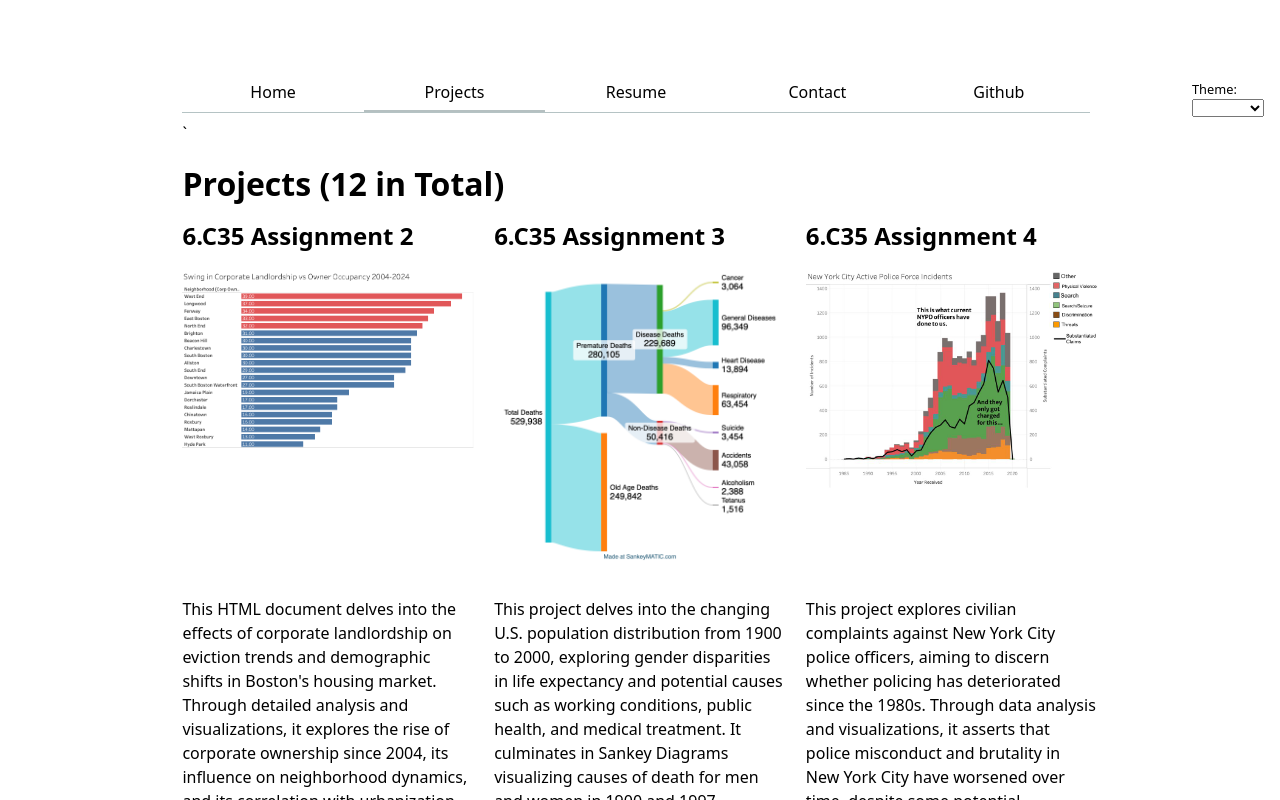
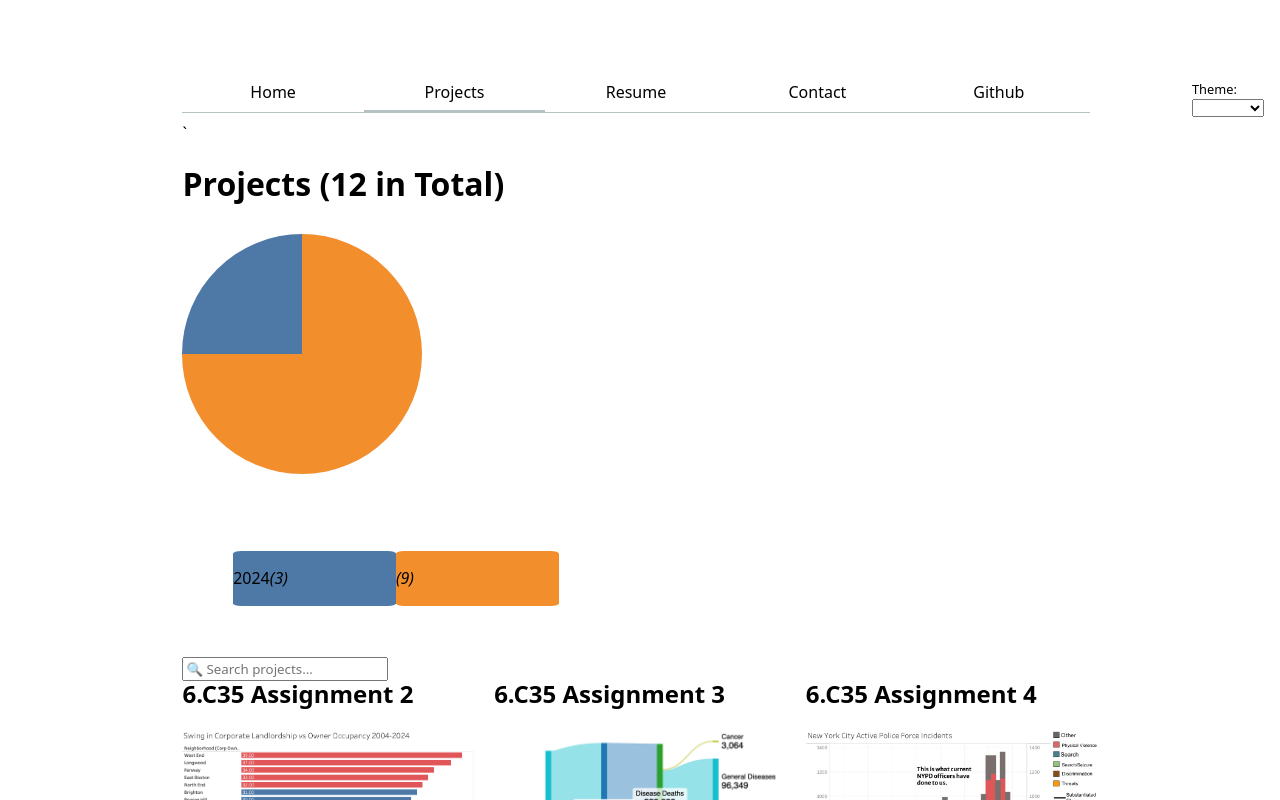
Before and after one commit to sashajh2/sasha-website, a SvelteKit app: page /projects in a window 1280 px wide. Shown: the top 800 px of the page. Built offline with nearby package versions, Linux system fonts and the light colour scheme.

Commit message:
labb 6 done

```diff
--- a/package.json
+++ b/package.json
@@ -15,5 +15,8 @@
 		"svelte": "^5.0.0-next.70",
 		"vite": "^5.0.3"
 	},
-	"type": "module"
+	"type": "module",
+	"dependencies": {
+		"d3": "^7.9.0"
+	}
 }
--- /dev/null
+++ b/src/lib/Pie.svelte
@@ -0,0 +1,101 @@
+<script>
+    import * as d3 from "d3";
+
+    let arcGenerator = d3.arc().innerRadius(0).outerRadius(50);
+    let arc = arcGenerator({
+      startAngle: 0,
+      endAngle: 2 * Math.PI,
+    });
+
+    export let data = [];
+
+    let pieData = [
+      { value: 1, label: "apples" },
+      { value: 2, label: "oranges" },
+      { value: 3, label: "mangos" },
+      { value: 4, label: "pears" },
+      { value: 5, label: "limes" },
+      { value: 5, label: "cherries" },
+    ];
+
+    let sliceGenerator = d3.pie().value((d) => d.value);
+
+    let arcData;
+    $: arcData = sliceGenerator(data);
+    let arcs;
+    $: arcs = arcData.map((d) => arcGenerator(d));
+
+    let colors = d3.scaleOrdinal(d3.schemeTableau10);
+
+    export let selectedIndex = -1;
+  </script>
+
+  <div class="container">
+    <svg viewBox="-50 -50 100 100">
+      {#each arcs as arc, index}
+        <path
+          d={arc}
+          fill={colors(index)}
+          class:selected={selectedIndex === index}
+          on:click={(e) => (selectedIndex = selectedIndex === index ? -1 : index)}
+        />
+      {/each}
+    </svg>
+
+    <ul class="legend">
+      {#each data as d, index}
+        <li style="--color: {colors(index)}">
+          <span class="swatch"></span>
+          {d.label} <em>({d.value})</em>
+        </li>
+      {/each}
+    </ul>
+  </div>
+
+  <style>
+    .legend {
+      display: grid;
+      grid-template-columns: repeat(auto-fill, minmax(9em, 1fr));
+      padding: 5%;
+      margin: 5px;
+    }
+
+    .container {
+      flex: 1;
+      align-items: center;
+    }
+
+    li {
+      aspect-ratio: 3/1;
+      border-radius: 5%;
+      display: flex;
+      align-items: center;
+      background-color: var(--color);
+    }
+    svg {
+      max-width: 15em;
+      margin-block: 2em;
+      display: grid;
+
+      /* Do not clip shapes outside the viewBox */
+      overflow: visible;
+    }
+
+    .selected {
+      --color: oklch(60% 45% 0) !important;
+
+      &:is(path) {
+        fill: black;
+      }
+    }
+
+    svg:has(path:hover) {
+      path:not(:hover) {
+        opacity: 50%;
+      }
+    }
+
+    path {
+      transition: 300ms;
+    }
+  </style>
--- a/src/lib/Project.svelte
+++ b/src/lib/Project.svelte
@@ -1,7 +1,6 @@
 <script>
     export let info = {};
     export let hLevel = 2;
-    let p = info;
 </script>
 <style>
     article {
@@ -10,7 +9,8 @@
     }
 </style>
 <article>
-    <svelte:element this={"h" + hLevel}>{ p.title }</svelte:element>
-    <img src={p.image} alt="">
-    <p>{p.description}</p>
+    <svelte:element this={"h" + hLevel}>{ info.title }</svelte:element>
+    <img src={info.image} alt="">
+    <p>{info.description}</p>
+    <p>{info.year}</p>
 </article>
--- a/src/lib/projects.json
+++ b/src/lib/projects.json
@@ -2,17 +2,20 @@
     {
         "title": "6.C35 Assignment 2",
         "image": "images/corp/Corp Surplus Swing.png",
-        "description": "This HTML document delves into the effects of corporate landlordship on eviction trends and demographic shifts in Boston's housing market. Through detailed analysis and visualizations, it explores the rise of corporate ownership since 2004, its influence on neighborhood dynamics, and its correlation with urbanization and racial demographics, shedding light on housing disparities and community dynamics in urban areas."
+        "description": "This HTML document delves into the effects of corporate landlordship on eviction trends and demographic shifts in Boston's housing market. Through detailed analysis and visualizations, it explores the rise of corporate ownership since 2004, its influence on neighborhood dynamics, and its correlation with urbanization and racial demographics, shedding light on housing disparities and community dynamics in urban areas.",
+        "year": "2024"
     },
     {
         "title": "6.C35 Assignment 3",
         "image": "images/a3/Men_1900.png",
-        "description": "This project delves into the changing U.S. population distribution from 1900 to 2000, exploring gender disparities in life expectancy and potential causes such as working conditions, public health, and medical treatment. It culminates in Sankey Diagrams visualizing causes of death for men and women in 1900 and 1997, providing insights into mortality trends and gender differences in lifespan."
+        "description": "This project delves into the changing U.S. population distribution from 1900 to 2000, exploring gender disparities in life expectancy and potential causes such as working conditions, public health, and medical treatment. It culminates in Sankey Diagrams visualizing causes of death for men and women in 1900 and 1997, providing insights into mortality trends and gender differences in lifespan.",
+        "year": "2024"
     },
     {
         "title": "6.C35 Assignment 4",
         "image": "images/a4/Police Brutality.jpg",
-        "description": "This project explores civilian complaints against New York City police officers, aiming to discern whether policing has deteriorated since the 1980s. Through data analysis and visualizations, it asserts that police misconduct and brutality in New York City have worsened over time, despite some potential improvements in institutional responses."
+        "description": "This project explores civilian complaints against New York City police officers, aiming to discern whether policing has deteriorated since the 1980s. Through data analysis and visualizations, it asserts that police misconduct and brutality in New York City have worsened over time, despite some potential improvements in institutional responses.",
+        "year": "2024"
     },
     {
         "title": "Repudiandae fuga similique illum.",
--- a/src/routes/projects/+page.svelte
+++ b/src/routes/projects/+page.svelte
@@ -1,11 +1,59 @@
 <script>
+    import * as d3 from 'd3';
     import projects from '$lib/projects.json';
     import Project from "$lib/Project.svelte";
+    import Pie from '$lib/Pie.svelte';
+    export let hLevel = 2;
+
+    let query = "";
+
+    let pieData;
+
+    $: filteredProjects = projects.filter((project) => {
+        let values = Object.values(project).join("\n").toLowerCase();
+        return values.includes(query.toLowerCase());
+    });
+
+    $: {
+    pieData = {};
+
+    let rolledData = d3.rollups(
+        filteredProjects,
+        (v) => v.length,
+        (d) => d.year
+    );
+    pieData = rolledData.map(([year, count]) => {
+        return { value: count, label: year };
+    });
+    }
+
+    let selectedYearIndex = -1;
+
+    let selectedYear;
+    $: selectedYear = selectedYearIndex > -1 ? pieData[selectedYearIndex].label : null;
+
+    let filteredProjectsByYear;
+    $: filteredProjectsByYear = filteredProjects.filter((project) => {
+        if (selectedYear) {
+            return project.year === selectedYear;
+        }
+
+        return true;
+    });
+
 </script>
 <svelte:head>
 	<title>Projects</title>
 </svelte:head>
 <h1>Projects ({projects.length} in Total)</h1>
+
+<Pie data={pieData} bind:selectedIndex={selectedYearIndex} />
+<input
+    type="search"
+    bind:value={query}
+    aria-label="Search projects"
+    placeholder="🔍 Search projects…" />
+
 <div
     class="projects"
     style=
@@ -13,7 +61,7 @@
         grid-template-columns: repeat(auto-fill, minmax(15em, 1fr));
         gap: 20px;"
 >
-    {#each projects as p}
-        <Project info={p} hLevel={2} />
+    {#each filteredProjects as p}
+        <Project info={p} />
     {/each}
 </div>
```
Also changed, not shown: 1 other file (tests, documents, lock files or other folders).
